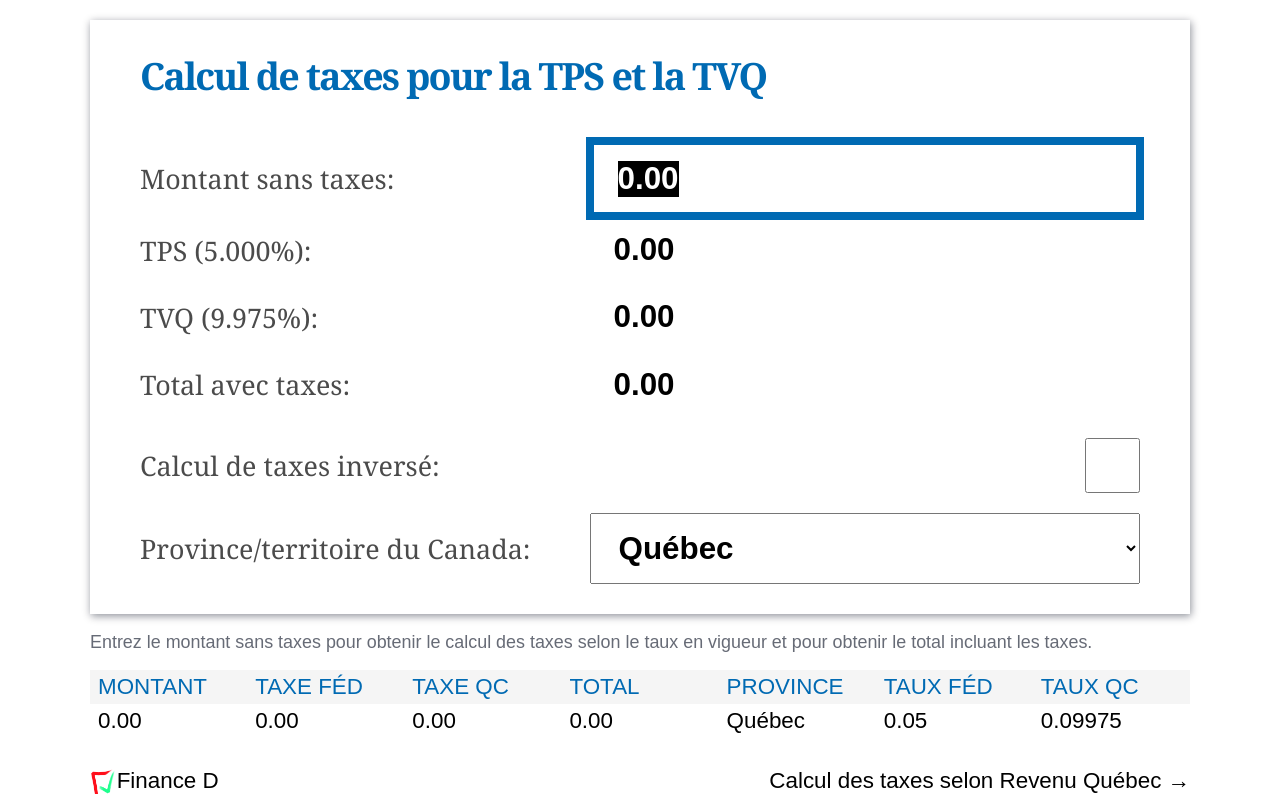
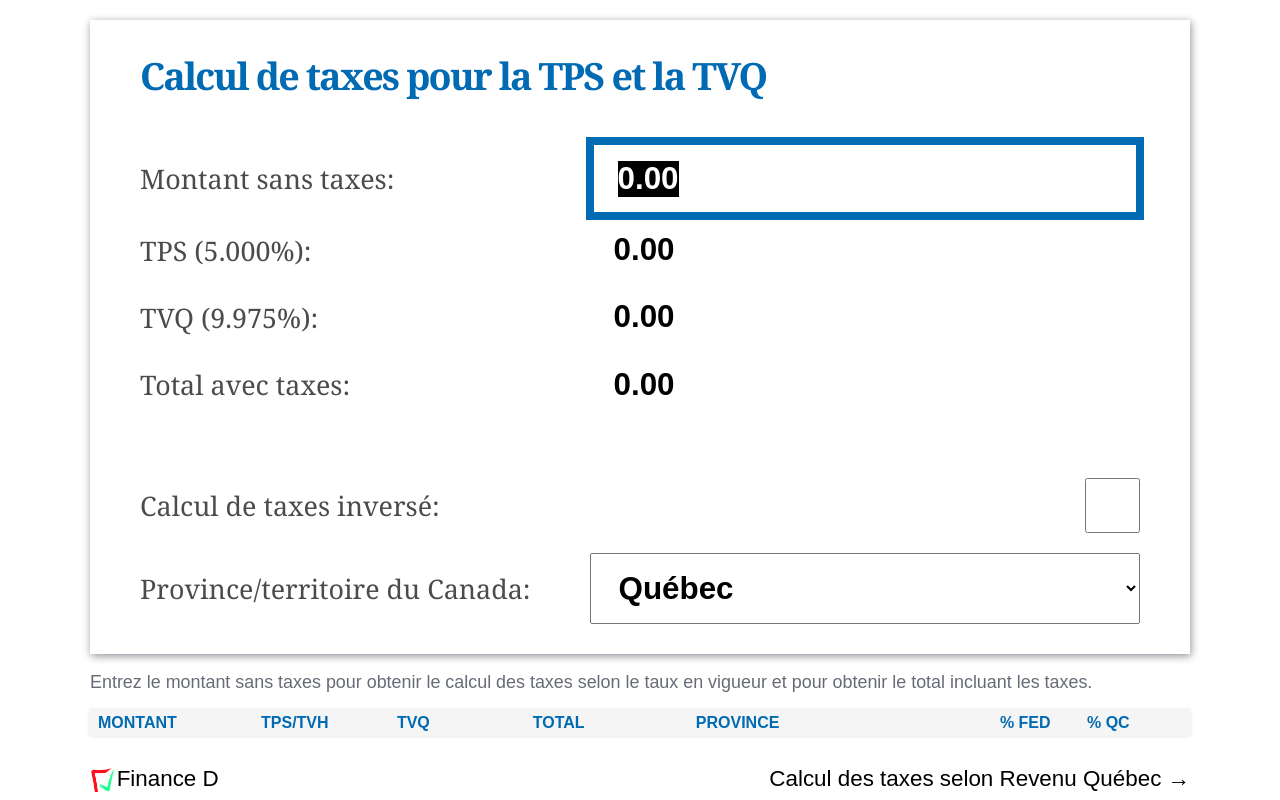
Before and after one commit to alex-drocks/calcul-taxes, a Next.js app: page / in a window 1280 px wide. Shown: the top 800 px of the page. Built offline with nearby package versions, Linux system fonts and the light colour scheme.

Commit message:
Added ResultsGrid.js when pressing enter the calculated value is appended on top like an Excel sheet.

```diff
--- a/components/ResultsGrid.js
+++ b/components/ResultsGrid.js
@@ -1,24 +1,33 @@
-export default function ResultsGrid({montant, tps, tvq, total, province, tauxFed, tauxQc}) {
+export default function ResultsGrid() {
+
+  function handleDeleteBtnClicks(e) {
+    const clickedElm = e.target;
+
+    if (clickedElm?.className === "deleteBtn" && e.target.parentElement.className === "results-grid--row") {
+      const rowToDelete = e.target.parentElement;
+      rowToDelete.remove();
+    }
+  }
 
   return (
-    <div className="results-grid">
+    <div className="results-grid"
+         onClick={handleDeleteBtnClicks}
+         title="Pour supprimer une ligne cliquer sur son icône de poubelle,
+          ou utilisez le raccourci clavier [Ctrl + Enter]."
+    >
       <div className="results-grid--header">
-        <span>MONTANT</span>
-        <span>TAXE FÉD</span>
-        <span>TAXE QC</span>
-        <span>TOTAL</span>
-        <span>PROVINCE</span>
-        <span>TAUX FÉD</span>
-        <span>TAUX QC</span>
+        <span className="montant">MONTANT</span>
+        <span className="tps">TPS/TVH</span>
+        <span className="tvq">TVQ</span>
+        <span className="total">TOTAL</span>
+        <span className="province">PROVINCE</span>
+        <span className="tauxFed">% FED</span>
+        <span className="tauxQc">% QC</span>
+        <span className="deleteBtn"/>
       </div>
+
       <div className="results-grid--rows">
-        <span>{montant}</span>
-        <span>{tps}</span>
-        <span>{tvq}</span>
-        <span>{total}</span>
-        <span>{province}</span>
-        <span>{tauxFed}</span>
-        <span>{tauxQc}</span>
+        {/*javascript will populate rows*/}
       </div>
     </div>
   );
--- a/components/TaxCalculator.js
+++ b/components/TaxCalculator.js
@@ -20,8 +20,6 @@ export default function TaxCalculator() {
   const [taux, setTaux] = useState({tps: 0, tvq: 0});
 
   const [taxeIn, setTaxeIn] = useState(false);
-
-  console.log(montant);
 
   useEffect(function setTauxDeTaxes() {
     if (province === "Québec") {
@@ -102,7 +100,16 @@ export default function TaxCalculator() {
 
   return (
     <div id="calculator-component-container" className="calculator">
-      <form className="card" onSubmit={handleSubmit}>
+      <form className="card" onSubmit={e => handleFormSubmit(e,
+        montant,
+        TPS,
+        TVQ,
+        total,
+        province,
+        taux.tps,
+        taux.tvq,
+      )
+      }>
         <h1 className="no-select">{title}</h1>
 
         <Decimalnumber
@@ -150,22 +157,14 @@ export default function TaxCalculator() {
 
       <Instructions taxeIn={taxeIn}/>
 
-      <ResultsGrid
-        montant={round(Number(montant))}
-        tps={round(Number(TPS))}
-        tvq={round(Number(TVQ))}
-        total={round(Number(total))}
-        province={province}
-        tauxFed={taux.tps}
-        tauxQc={taux.tvq}
-      />
+      <ResultsGrid/>
 
       <Footer province={province}/>
     </div>
   );
 }
 
-function handleSubmit(e) {
+function handleFormSubmit(e, montant, tps, tvq, total, province, tauxFed, tauxQc) {
   e.preventDefault();
 
   const focused = document.activeElement;
@@ -178,6 +177,39 @@ function handleSubmit(e) {
   }
 
   window.scrollTo(0, 0);
+
+  //Populate results grid row
+  addNewResultRowToGrid(montant, tps, tvq, total, province, tauxFed, tauxQc);
+}
+
+function addNewResultRowToGrid(montant, tps, tvq, total, province, tauxFed, tauxQc) {
+  //The Excel-like grid at the bottom of page
+  const gridRows = document.querySelector(".results-grid--rows");
+
+  const newRowElm = document.createElement("div");
+  newRowElm.className = "results-grid--row";
+  newRowElm.id = gridRows.childElementCount.toString();
+  newRowElm.innerHTML = `
+    <span class="montant">${round(Number(montant))}</span>
+    <span class="tps">${round(Number(tps))}</span>
+    <span class="tvq">${round(Number(tvq))}</span>
+    <span class="total">${round(Number(total))}</span>
+    <span class="province">${province}</span>
+    <span class="tauxFed">${formatAsPercentage(tauxFed)}</span>
+    <span class="tauxQc">${formatAsPercentage(tauxQc)}</span>
+    <span class="deleteBtn">
+        <svg xmlns="http://www.w3.org/2000/svg" viewBox="0 0 24 24"><path d="M3 6v18h18V6H3zm5 14c0 .552-.448 1-1 1s-1-.448-1-1V10c0-.552.448-1 1-1s1 .448 1 1v10zm5 0c0 .552-.448 1-1 1s-1-.448-1-1V10c0-.552.448-1 1-1s1 .448 1 1v10zm5 0c0 .552-.448 1-1 1s-1-.448-1-1V10c0-.552.448-1 1-1s1 .448 1 1v10zm4-18v2H2V2h5.711c.9 0 1.631-1.099 1.631-2h5.315c0 .901.73 2 1.631 2H22z"/></svg>
+    </span>
+  `;
+
+  //place it at the top
+  gridRows.prepend(newRowElm);
+}
+
+function formatAsPercentage(decimal) {
+  return (decimal * 100)
+    .toFixed(3)
+    .replace(/(\.0+|0\.)$/, '');
 }
 
 function round(num, digits = 2) {
--- a/components/subComponents/Footer.js
+++ b/components/subComponents/Footer.js
@@ -3,7 +3,7 @@ export default function Footer({province}) {
     <div className="calculator-footer"
          style={{display: "flex", alignItems: "center", justifyContent: "space-between"}}>
       <div className={"footer-row"}>
-        <a href="https://finance-d.com"
+        <a href="https://finance-d.com" className="no-select"
            style={{display: "flex", alignItems: "center", marginRight: "4em"}}>
           <img style={{width: "1.1em", height: "1.1em", marginRight: "2px"}}
                src="/icons/icon-48x48.png" alt="Logo"
--- a/pages/index.js
+++ b/pages/index.js
@@ -7,7 +7,6 @@ export default function Home() {
       <Head>
         <title>{process.env.NEXT_PUBLIC_WEBSITE_DESCRIPTION} | Finance D</title>
       </Head>
-
       <TaxCalculator/>
     </div>
   );
--- a/styles/globals.css
+++ b/styles/globals.css
@@ -98,23 +98,83 @@ a {
 .results-grid {
   display: flex;
   flex-direction: column;
+  box-shadow: 0 0 4px #dedede;
+  font-size: 16px;
 }
 
 .results-grid--header,
-.results-grid--rows {
-  display: grid;
-  grid-template-columns: repeat(7, 1fr);
+.results-grid--row {
+  display: flex;
+  justify-content: space-between;
 }
 
 .results-grid--header span,
-.results-grid--rows span {
+.results-grid--row span {
   padding: 4px 8px;
 }
 
 .results-grid--header span {
   background-color: #f5f5f5;
   color: var(--blue);
+  font-weight: bold;
 }
+
+.results-grid--row {
+  border-bottom: 1px dashed #e0e0e0;
+  background-color: #fdfdfd;
+}
+
+.results-grid .montant,
+.results-grid .total {
+  width: 15%;
+}
+
+.results-grid .tps,
+.results-grid .tvq {
+  width: 12.5%;
+}
+
+.results-grid .province {
+  width: 28%;
+}
+
+.results-grid .tauxFed,
+.results-grid .tauxQc {
+  width: 8%;
+}
+
+.results-grid .deleteBtn {
+  display: flex;
+  align-items: center;
+  justify-content: center;
+  min-width: 24px;
+  width: 2%;
+  padding-left: 2px;
+  padding-right: 2px;
+}
+
+.results-grid .results-grid--row .deleteBtn:hover {
+  cursor: pointer;
+}
+
+.results-grid .deleteBtn svg {
+  width: auto;
+  height: 1em;
+  pointer-events: none;
+  fill: #959595;
+}
+
+.results-grid .deleteBtn:hover svg {
+  fill: #000;
+}
+
+.results-grid--row:hover {
+  background-color: #fff;
+}
+.results-grid--row:hover svg {
+  fill: var(--blue);
+}
+
 
 @keyframes fadeIn {
   0% {
--- a/styles/taxCalculator.css
+++ b/styles/taxCalculator.css
@@ -67,7 +67,7 @@
 }
 
 .field.taxeIn {
-  margin-top: calc(var(--vertical-spacing) * 1);
+  margin-top: calc(var(--vertical-spacing) * 3);
   margin-bottom: var(--vertical-spacing);
 }
 
```
